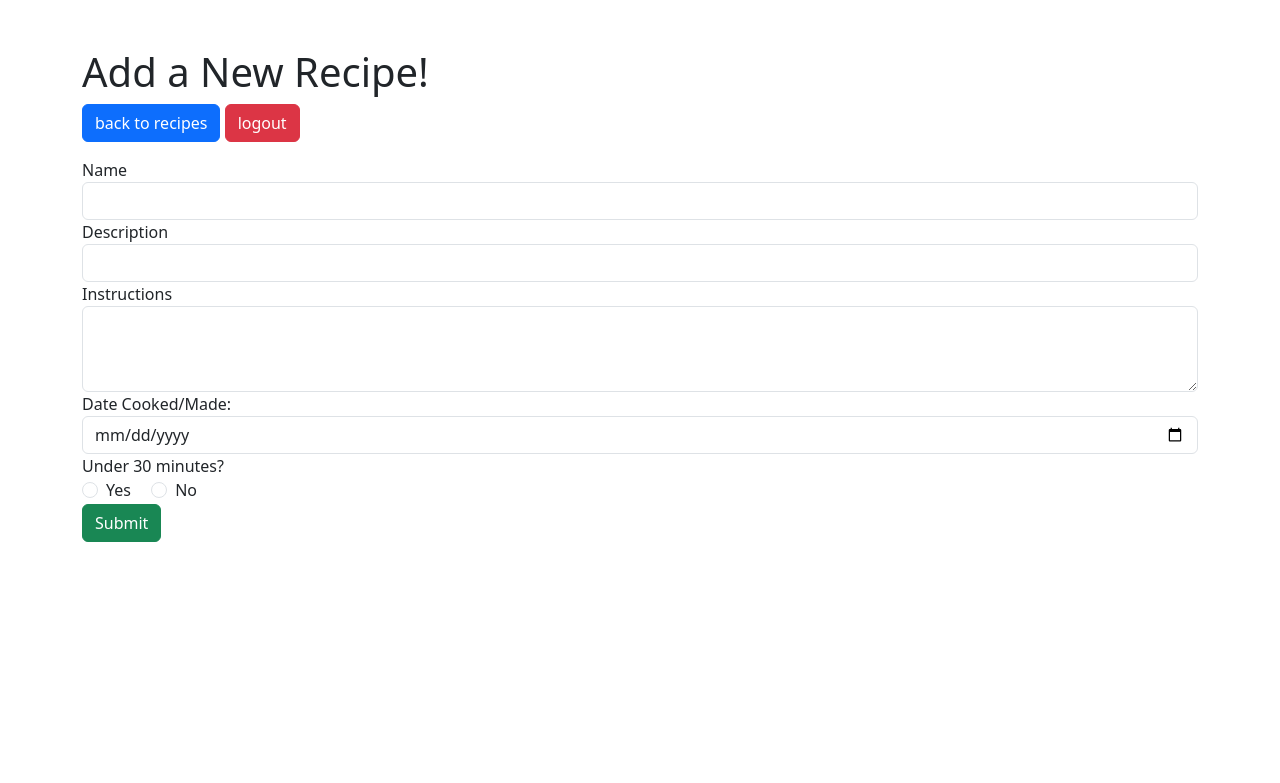
After one commit to jonrann/recipes_v2, a Flask app: page /recipes/new in a window 1280 px wide. The commit adds this page. Shown: the top 783 px of the page. Run offline with Flask 3, Linux system fonts and the light colour scheme.

Commit message:
Update Controllers, Models, Templates
Created new HTML page, updated backend logic to handle user and recipe data to show on dashboard; also to handle creating a new recipe.

```diff
--- a/recipes_v2_flask/controllers/recipes.py
+++ b/recipes_v2_flask/controllers/recipes.py
@@ -8,8 +8,25 @@ from flask_bcrypt import Bcrypt, generate_password_hash, check_password_hash
 # Route for viewing single recipe - render_template, GET
 
 # Route for creating recipe page - render_template
+@app.route('/recipes/new')
+def create_recipe():
+    return render_template('create_recipe.html')
 
 # Route for creating a recipe - POST
+@app.route('/create-recipe', methods=['POST'])
+def create():
+    # Get current session id
+    user_id = session['user_id']
+    # Get all data from form and put in mutable dictionary
+    recipe_data =  dict(request.form)
+    recipe_data['user_id'] = user_id
+    # Use class method to save new recipe
+    if recipe_module.Recipe.create(recipe_data):
+        flash('Recipe successfully created.', 'success')
+        return redirect(url_for('dashboard'))
+    else:
+        flash('Failed to make recipe', 'danger')
+        return redirect(url_for('create_recipe'))
 
 # Route for editing recipe page - render_template
 
--- a/recipes_v2_flask/controllers/users.py
+++ b/recipes_v2_flask/controllers/users.py
@@ -44,7 +44,7 @@ def login():
         if check_password_hash(user.password, password):
         # If password matches, create a session with the user's id
             session['user_id'] = user.id
-            return redirect(url_for('dashboard', user=user))
+            return redirect(url_for('dashboard'))
         else:
             flash('Incorrect password', 'danger')
             return redirect(url_for('register_login'))
--- a/recipes_v2_flask/models/recipe.py
+++ b/recipes_v2_flask/models/recipe.py
@@ -10,6 +10,7 @@ class Recipe:
         self.under = data['under']
         self.created_at = data['created_at']
         self.updated_at = data['updated_at']
+        self.user_id = data['user_id']
         self.creator = None
 
 # CRUD Functions
@@ -19,6 +20,7 @@ class Recipe:
         # Query to put data in db
         query = """
             INSERT INTO recipes (
+                user_id,
                 name,
                 description,
                 instructions,
@@ -27,12 +29,13 @@ class Recipe:
                 updated_at
             )
             VALUES (
+                %(user_id)s,
                 %(name)s,
                 %(description)s,
                 %(instructions)s,
                 %(under)s,
                 NOW(),
-                NOW(),
+                NOW()
             );
         """
         # return execution of query
--- a/recipes_v2_flask/models/user.py
+++ b/recipes_v2_flask/models/user.py
@@ -119,6 +119,7 @@ class User:
                 # Create recipe object
                 recipe_data = {
                     'id': row['id'],
+                    'user_id': row['user_id'],
                     'name': row['name'],
                     'description': row['description'],
                     'instructions': row['instructions'],
--- /dev/null
+++ b/recipes_v2_flask/templates/create_recipe.html
@@ -0,0 +1,57 @@
+<html lang="en">
+<head>
+    <meta charset="UTF-8">
+    <meta http-equiv="X-UA-Compatible" content="IE=edge">
+    <meta name="viewport" content="width=device-width, initial-scale=1.0">
+    <title>Create a new recipe!</title>
+    <link href="https://cdn.jsdelivr.net/npm/bootstrap@5.3.2/dist/css/bootstrap.min.css" rel="stylesheet" integrity="sha384-T3c6CoIi6uLrA9TneNEoa7RxnatzjcDSCmG1MXxSR1GAsXEV/Dwwykc2MPK8M2HN" crossorigin="anonymous">
+</head>
+<body>
+    <div class="container mt-5">
+        <div class="header">
+            <h1>Add a New Recipe!</h1>
+            <div class="mb-3">
+                <a href="/recipes" class="btn btn-primary">back to recipes</a>
+                <a href="/logout" class="btn btn-danger">logout</a>
+            </div>
+        </div>
+
+        <form action="/create-recipe" method="POST">
+            <div class="form-group">
+                <label for="name">Name</label>
+                <input type="text" class="form-control" id="name" name="name">
+            </div>
+            <div class="form-group">
+                <label for="description">Description</label>
+                <input type="text" class="form-control" id="description" name="description">
+            </div>
+            <div class="form-group">
+                <label for="instructions">Instructions</label>
+                <textarea class="form-control" id="instructions" name="instructions" rows="3"></textarea>
+            </div>
+            <div class="form-group">
+                <label for="date-cooked">Date Cooked/Made:</label>
+                <input type="date" class="form-control" id="created_at" name="created_at">
+            </div>
+            <div class="form-group">
+                <label>Under 30 minutes?</label><br>
+                <div class="form-check form-check-inline">
+                    <input class="form-check-input" type="radio" name="under" id="yes" value="1">
+                    <label class="form-check-label" for="yes">Yes</label>
+                </div>
+                <div class="form-check form-check-inline">
+                    <input class="form-check-input" type="radio" name="under" id="no" value="0">
+                    <label class="form-check-label" for="no">No</label>
+                </div>
+            </div>
+            <div class="form-group">
+                <input type="submit" class="btn btn-success" value="Submit">
+            </div>
+        </form>
+    </div>
+
+
+
+    <script src="https://cdn.jsdelivr.net/npm/bootstrap@5.3.2/dist/js/bootstrap.bundle.min.js" integrity="sha384-C6RzsynM9kWDrMNeT87bh95OGNyZPhcTNXj1NW7RuBCsyN/o0jlpcV8Qyq46cDfL" crossorigin="anonymous"></script>
+</body>
+</html>
```
Also changed, not shown: recipes_v2_flask/templates/dashboard.html (+5 -3 lines).
